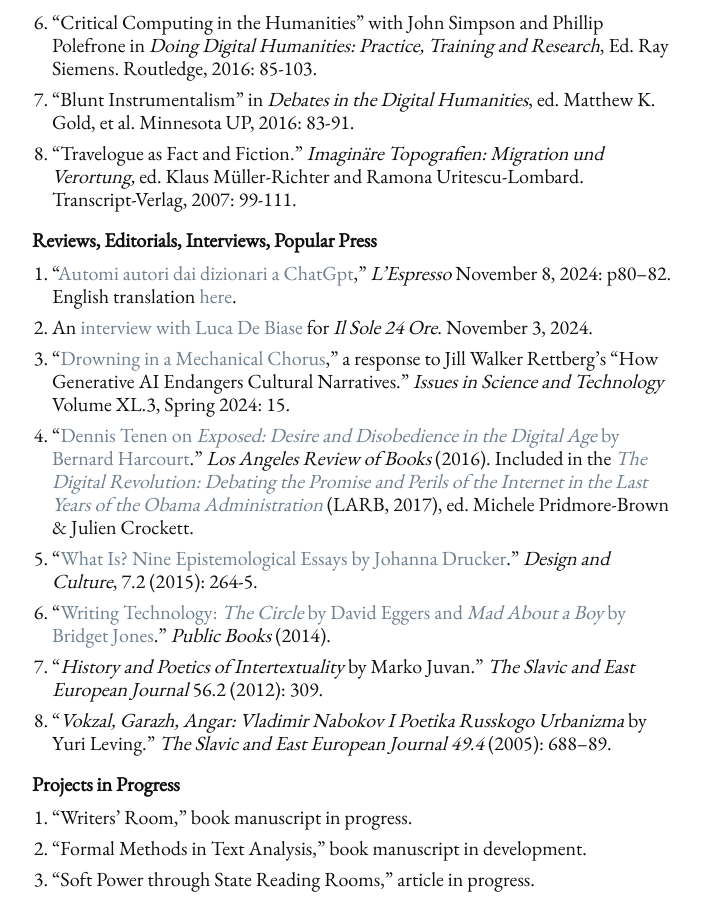
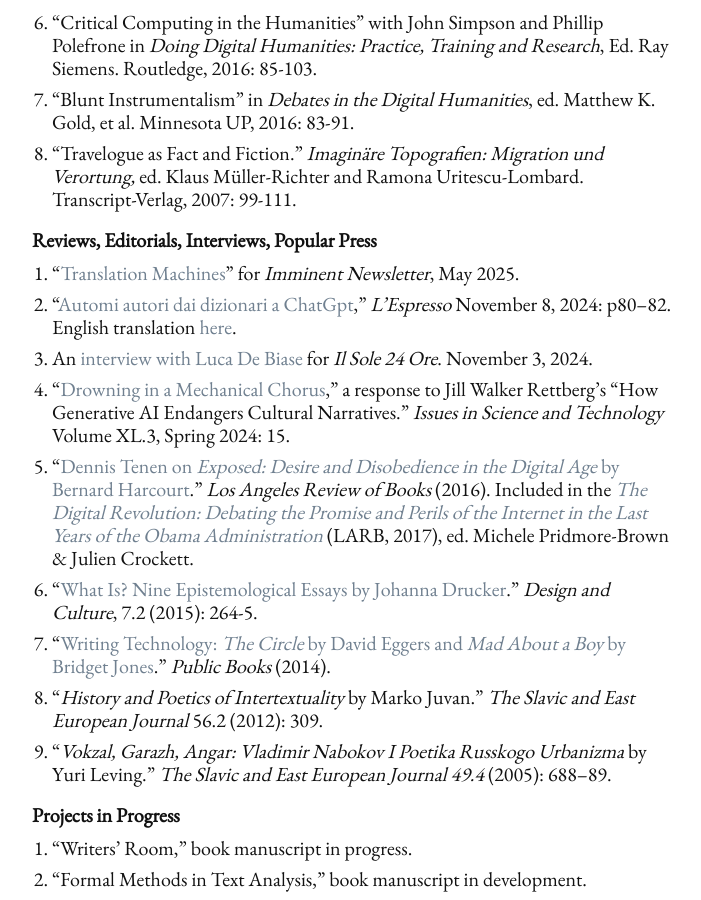
Before and after one commit to denten/denten.github.io, a Jekyll site: the page built from _pages/publications.md, in a window 1280 px wide and 900 px high, scrolled down 1147 px. Shown: the whole window, without its empty margins (288-989 px from the left). Built offline with Jekyll 4.4.1, drawn with Linux system fonts in a browser that asks for light colours; nearby versions of some CDN libraries.

Commit message:
add the translation piece

```diff
--- a/_includes/CV/04-publications.md
+++ b/_includes/CV/04-publications.md
@@ -68,6 +68,8 @@
 
 ### Reviews, Editorials, Interviews, Popular Press
 
+1. "[Translation
+   Machines](https://web.archive.org/save/https://imminent.translated.com/perspectives-on-translation-machines)" for *Imminent Newsletter*, May 2025.
 1. "[Automi autori dai dizionari a
 ChatGpt](https://drive.google.com/file/d/1NB90Wc08dA1rRC3vmk05vhSEoJGiNrHT/view?usp=sharing),"
 *L'Espresso* November 8, 2024: p80--82. English translation [here](https://docs.google.com/document/d/1Gc4NmkjMWPZwaUkuSsjfSS0xE4SniLrrGPZR71ULeA0/).
```
